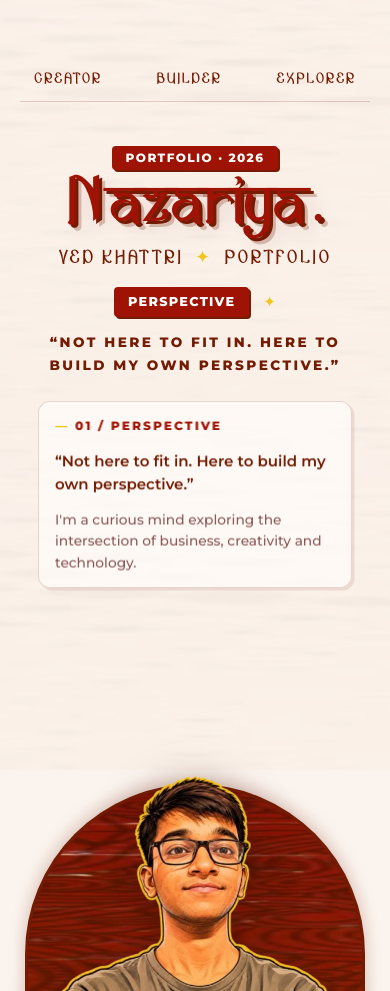
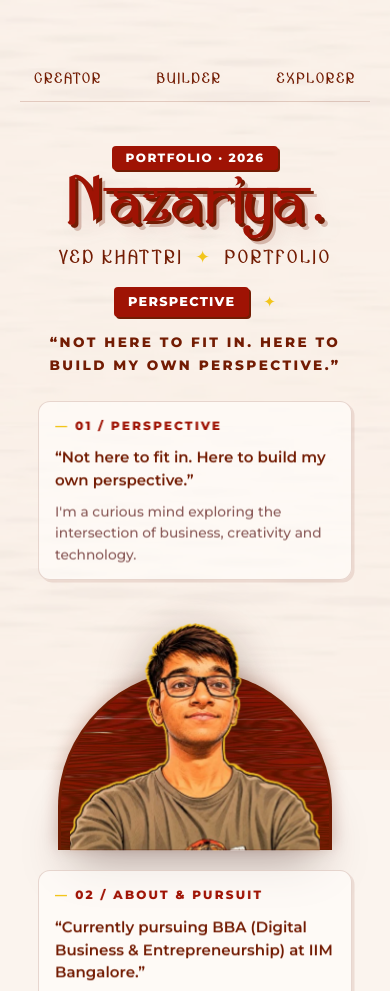
Before and after one commit to ved-khattri/Ved-portfolio, a plain HTML site: page index.html in a window 390 px wide. Shown: the part 74-1065 px from the top of the page. Drawn offline with Linux system fonts and the light colour scheme; animation ran at ten frames a second; a web font is replaced by a local one.

Commit message:
fix: remove excessive vertical gap between hero image and cards on tablet screens

```diff
--- a/style.css
+++ b/style.css
@@ -3255,8 +3255,20 @@ p.section-kicker::after {
     grid-column: auto;
     order: 2;
     max-width: 310px;
-    min-height: 400px;
+    min-height: unset;
+    height: auto;
     margin: 0 auto;
+  }
+
+  .hover-gallery.poster-portrait-wrap {
+    min-height: unset;
+    height: auto;
+    max-width: 310px;
+    aspect-ratio: 1 / 1;
+  }
+
+  .hover-gallery.poster-portrait-wrap .poster-portrait-img {
+    max-height: 310px;
   }
 
   .box-left {
@@ -3483,14 +3495,38 @@ p.section-kicker::after {
 
   .poster-stage-grid {
     grid-template-columns: 1fr;
-    gap: 20px;
+    gap: 16px;
     padding: 16px 18px 24px;
   }
 
   .poster-center-visual {
-    max-width: 300px;
-    min-height: 350px;
-    margin: 0 auto 12px;
+    width: 100%;
+    max-width: 280px;
+    min-height: unset;
+    height: auto;
+    margin: 6px auto;
+  }
+
+  .hover-gallery.poster-portrait-wrap {
+    width: 100%;
+    max-width: 280px;
+    min-height: unset;
+    height: auto;
+    aspect-ratio: 1 / 1;
+    align-items: flex-end;
+  }
+
+  .hover-gallery.poster-portrait-wrap .poster-portrait-img {
+    height: 100%;
+    max-height: 280px;
+    object-position: bottom center;
+  }
+
+  .poster-red-backdrop {
+    height: 72%;
+    border-radius: 140px 140px 0 0;
+    left: -12px;
+    right: -12px;
   }
 
   .box-left,
@@ -3500,7 +3536,8 @@ p.section-kicker::after {
     margin-inline: auto;
     justify-self: center;
     text-align: left;
-    padding: 18px 22px;
+    padding: 16px 20px;
+    gap: 10px;
     background: rgba(255, 253, 249, 0.7);
     border: 1.5px solid rgba(115, 28, 3, 0.16);
     border-radius: 12px;
@@ -3755,6 +3792,24 @@ p.section-kicker::after {
     font-size: 0.88rem;
   }
 
+  .poster-center-visual {
+    max-width: 250px;
+    min-height: unset;
+    height: auto;
+    margin: 4px auto;
+  }
+
+  .hover-gallery.poster-portrait-wrap {
+    max-width: 250px;
+    min-height: unset;
+    height: auto;
+    aspect-ratio: 1 / 1;
+  }
+
+  .hover-gallery.poster-portrait-wrap .poster-portrait-img {
+    max-height: 250px;
+  }
+
   .box-left,
   .box-right {
     max-width: 100%;
```
